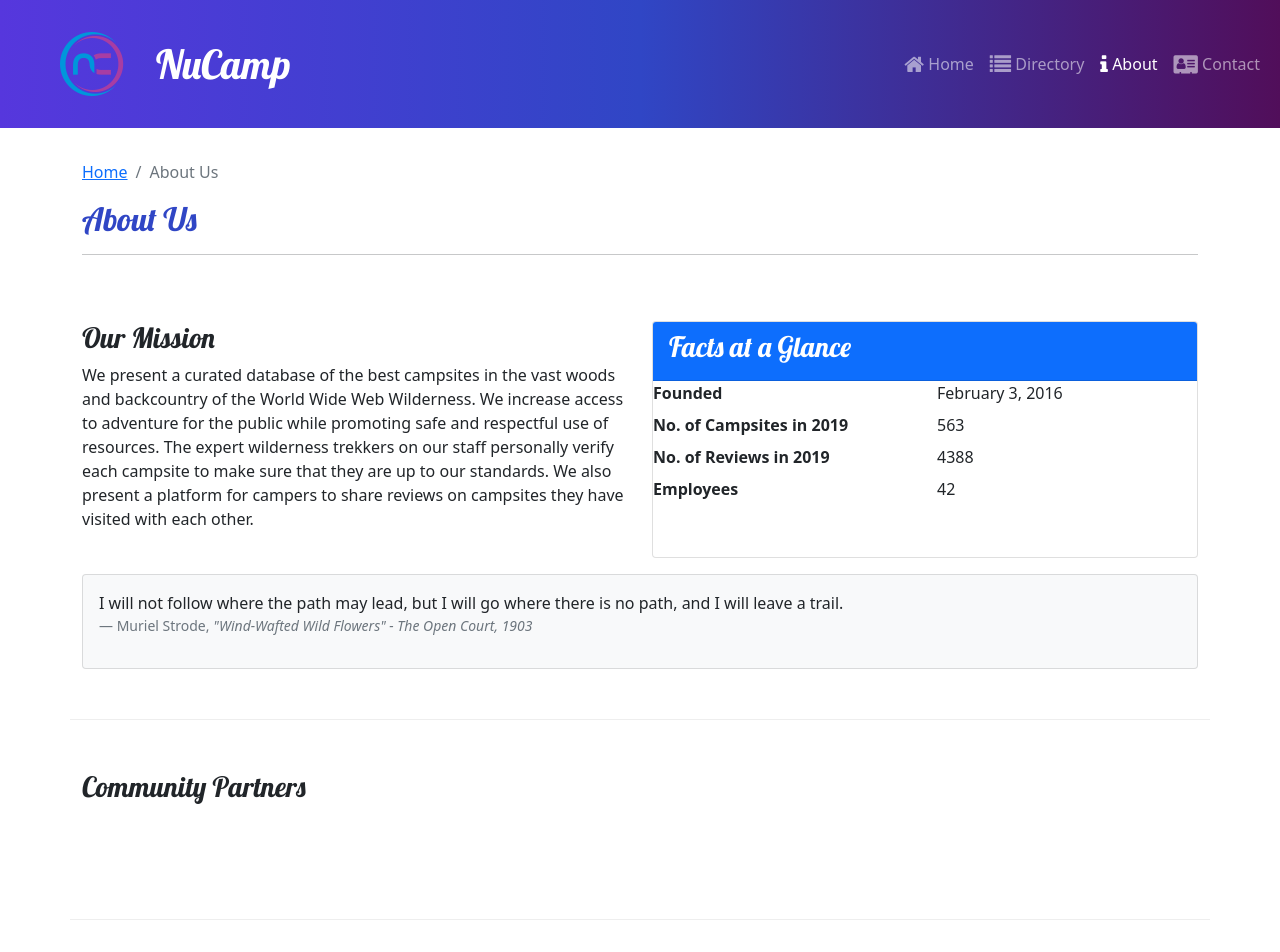
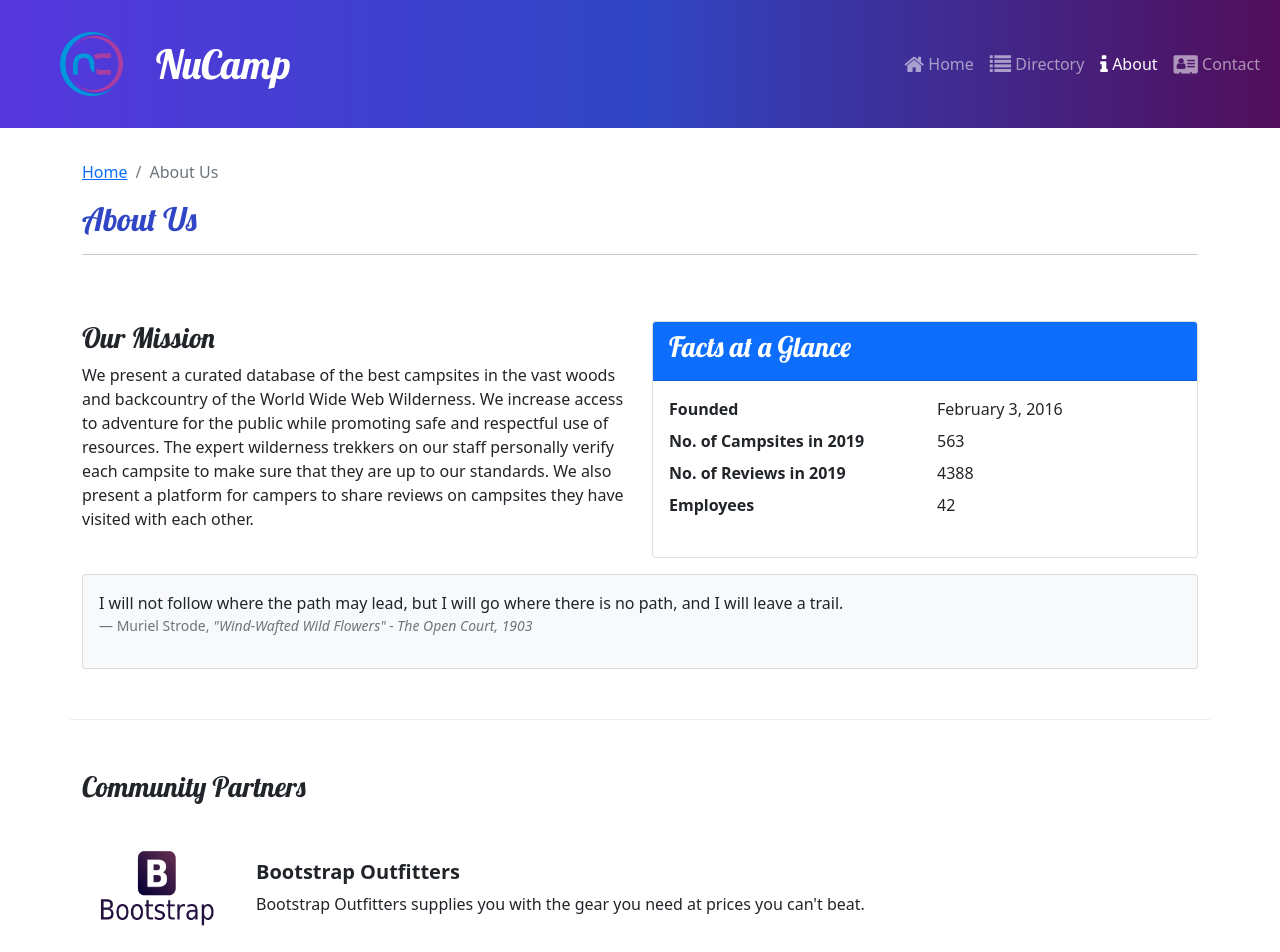
Before and after one commit to bobdain/nucampsite, a React (Create React App) app: page /about in a window 1280 px wide. Shown: the top 952 px of the page. Built offline with nearby package versions, Linux system fonts and the light colour scheme.

Commit message:
week 2 workshop complete

```diff
--- a/src/features/campsites/campsitesSlice.js
+++ b/src/features/campsites/campsitesSlice.js
@@ -6,8 +6,8 @@
 
 export const selectCampsiteById = (id) => {
     return CAMPSITES.find((campsite) => campsite.id === parseInt(id));
-}
+};
 
 export const selectFeaturedCampsite = () => {
     return CAMPSITES.find((campsite => campsite.featured));
-}
+};
--- a/src/features/display/DisplayList.js
+++ b/src/features/display/DisplayList.js
@@ -2,9 +2,12 @@
 import DisplayCard from './DisplayCard';
 import { selectFeaturedCampsite } from '../campsites/campsitesSlice';
 import { selectFeaturedPromotion } from '../promotions/promotionsSlice';
+import { selectFeaturedPartner } from '../partners/partnersSlice';
 
 const DisplayList = () => {
-    const items = [selectFeaturedCampsite(), selectFeaturedPromotion()];
+    const items = [selectFeaturedCampsite(),
+        selectFeaturedPromotion(),
+        selectFeaturedPartner()];
 
     return (
         <Row>
--- /dev/null
+++ b/src/features/partners/Partner.js
@@ -0,0 +1,19 @@
+const Partner = ({ partner }) => {
+    if (partner) {
+        const { image, name, description } = partner;
+
+        return (
+            <>
+                <img src={image} alt={name} style={{ width: '150px' }} />
+                <div className='m-4'>
+                    <h5 className='fw-bold'>{name}</h5>
+                    {description}
+                </div>
+            </>
+        )
+    }
+
+    return null;
+}
+
+export default Partner;
--- /dev/null
+++ b/src/features/partners/PartnersList.js
@@ -0,0 +1,21 @@
+import {Col} from 'reactstrap';
+import Partner from './Partner';
+import {selectAllPartners } from '../partners/partnersSlice';
+
+const PartnersList = () => {
+    const partners = selectAllPartners();
+
+    return (
+        <Col className='mt-4'>
+            {partners.map(partner => {
+                return (
+                    <div className='d-flex mb-5' and key={partner.id}>
+                        <Partner partner={partner} />
+                    </div>
+                )
+            })}
+        </Col>
+    )
+}
+
+export default PartnersList;
--- /dev/null
+++ b/src/features/partners/partnersSlice.js
@@ -0,0 +1,9 @@
+import {PARTNERS} from '../../app/shared/PARTNERS';
+
+export const selectAllPartners = () => {
+    return PARTNERS;
+};
+
+export const selectFeaturedPartner = () => {
+    return PARTNERS.find((partner => partner.featured));
+};
--- a/src/pages/AboutPage.js
+++ b/src/pages/AboutPage.js
@@ -1,5 +1,6 @@
 import { Col, Row, Container, Card, CardBody, CardHeader } from 'reactstrap';
 import SubHeader from '../components/SubHeader';
+import PartnersList from '../features/partners/PartnersList';
 
 const AboutPage = () => {
     return (
@@ -22,10 +23,12 @@
                 </Col>
 
                 <Col sm='6'>
-                    <Card>
+                    <Card >
                         <CardHeader className='bg-primary text-white'>
                             <h3>Facts at a Glance</h3>
                         </CardHeader>
+
+                        <CardBody >
                             <dl className='row'>
                                 <dt className='col-6'>Founded</dt>
                                 <dd className='col-6'>February 3, 2016</dd>
@@ -36,7 +39,7 @@
                                 <dt className='col-6'>Employees</dt>
                                 <dd className='col-6'>42</dd>
                             </dl>
-                        <CardBody ></CardBody>
+                        </CardBody>
                     </Card>
                 </Col>
 
@@ -66,6 +69,8 @@
                 <Col xs='12'>
                     <h3>Community Partners</h3>
                 </Col>
+
+                <PartnersList />
             </Row>
         </Container>
     );
```
Lines whose indentation alone changed are shown as unchanged.
